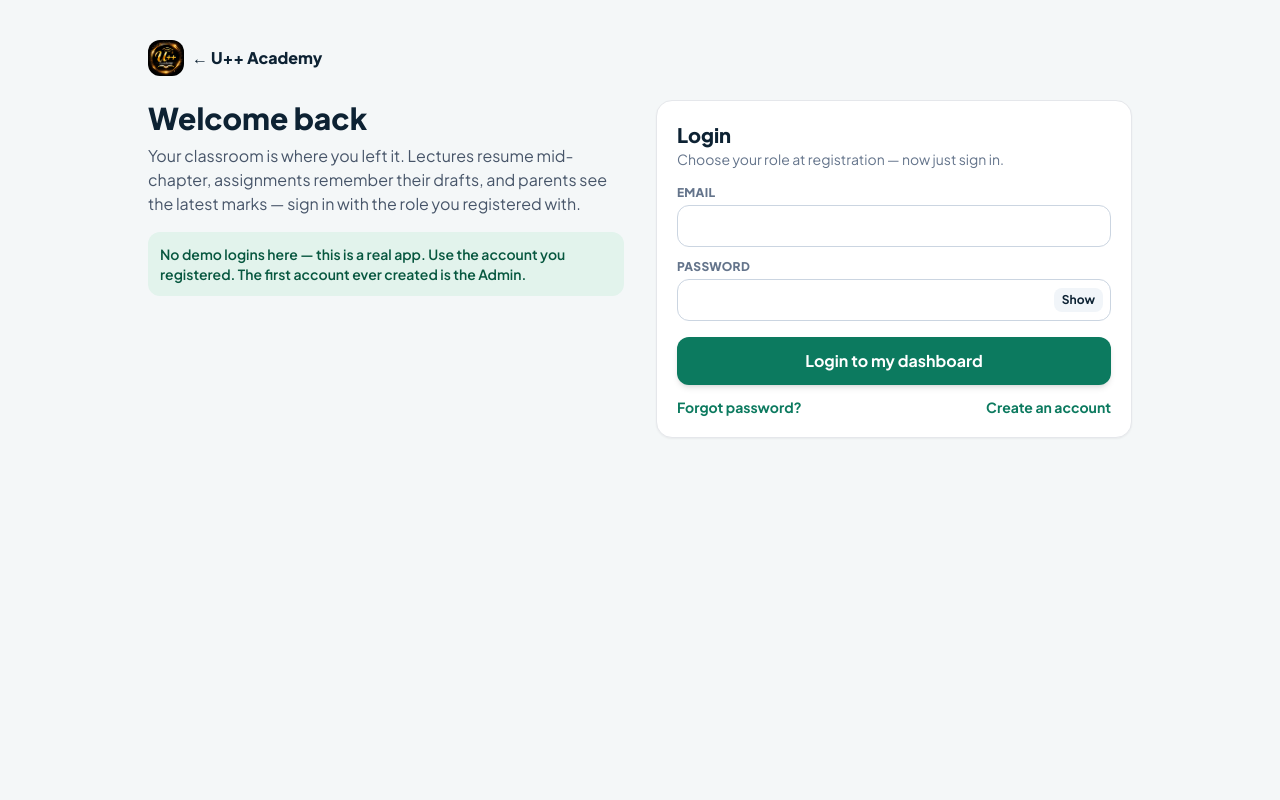
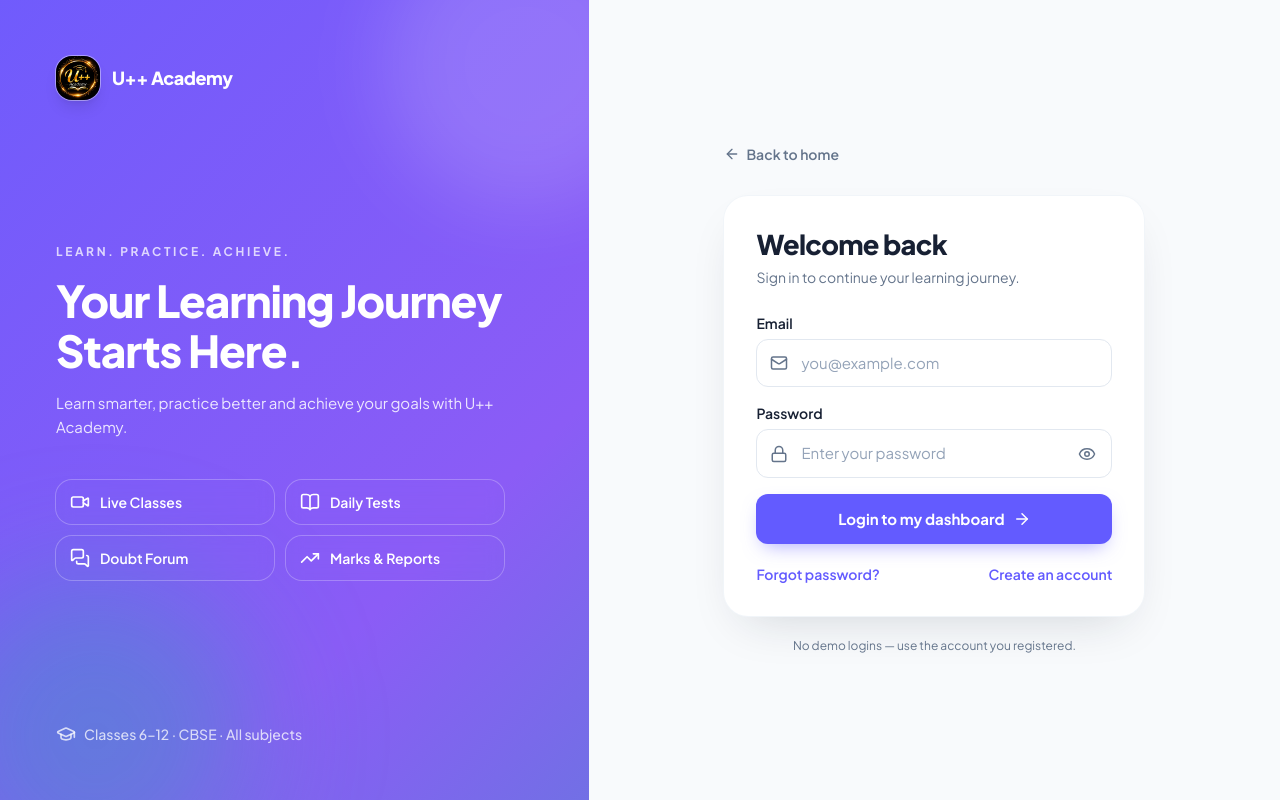
Before and after one commit to Gautam825406/u-academy, a Next.js app: page /auth/login in a window 1280 px wide. Built offline with nearby package versions, Linux system fonts and the light colour scheme; no server answers.

Commit message:
Extract u-academy codebase from zip

```diff
--- a/package.json
+++ b/package.json
@@ -1 +1 @@
-{"dependencies":{"@cashfreepayments/cashfree-js":"^1.0.7","@supabase/ssr":"^0.5.2","@supabase/supabase-js":"^2.45.0","next":"^14.2.35","react":"18.3.1","react-dom":"18.3.1"},"description":"U++ Academy — tuition & coaching app for Classes 6-12. Next.js + Supabase, free Vercel Hobby deploy.","devDependencies":{"@types/node":"^20.14.0","@types/react":"^18.3.3","@types/react-dom":"^18.3.0","autoprefixer":"^10.4.20","postcss":"^8.4.40","tailwindcss":"^3.4.10","typescript":"^5.5.4"},"name":"u-academy","private":true,"scripts":{"build":"next build","dev":"next dev","lint":"next lint","start":"next start"},"version":"1.0.0"}
+{"dependencies":{"@cashfreepayments/cashfree-js":"^1.0.7","@supabase/ssr":"^0.5.2","@supabase/supabase-js":"^2.45.0","lucide-react":"^1.70.0","next":"^14.2.35","react":"18.3.1","react-dom":"18.3.1"},"description":"U++ Academy — tuition & coaching app for Classes 6-12. Next.js + Supabase, free Vercel Hobby deploy.","devDependencies":{"@types/node":"^20.14.0","@types/react":"^18.3.3","@types/react-dom":"^18.3.0","autoprefixer":"^10.4.20","postcss":"^8.4.40","tailwindcss":"^3.4.10","typescript":"^5.5.4"},"name":"u-academy","private":true,"scripts":{"build":"next build","dev":"next dev","lint":"next lint","start":"next start"},"version":"1.0.0"}
--- /dev/null
+++ b/src/app/auth/login/login.css
@@ -0,0 +1,57 @@
+/* U++ Academy — login page only. Scoped to the login route via
+   page.tsx import; nothing here touches globals.css or other pages. */
+
+@keyframes login-fade-up {
+  from { opacity: 0; transform: translateY(14px); }
+  to { opacity: 1; transform: translateY(0); }
+}
+@keyframes login-fade-in {
+  from { opacity: 0; }
+  to { opacity: 1; }
+}
+@keyframes login-float {
+  0%, 100% { transform: translateY(0); }
+  50% { transform: translateY(-10px); }
+}
+@keyframes login-gradient {
+  0% { background-position: 0% 50%; }
+  50% { background-position: 100% 50%; }
+  100% { background-position: 0% 50%; }
+}
+
+.login-entrance { animation: login-fade-up 0.55s cubic-bezier(0.22, 1, 0.36, 1) both; }
+.login-entrance-delay { animation: login-fade-up 0.55s cubic-bezier(0.22, 1, 0.36, 1) 0.12s both; }
+.login-fade { animation: login-fade-in 0.7s ease both; }
+.login-msg { animation: login-fade-up 0.3s ease both; }
+
+.login-brand-panel {
+  background: linear-gradient(135deg, #635bff 0%, #8b5cf6 48%, #14b8a6 110%);
+  background-size: 220% 220%;
+  animation: login-gradient 16s ease-in-out infinite;
+}
+
+.login-chip { animation: login-float 5s ease-in-out infinite; }
+.login-chip-2 { animation: login-float 6s ease-in-out 0.8s infinite; }
+.login-chip-3 { animation: login-float 5.5s ease-in-out 1.6s infinite; }
+.login-chip-4 { animation: login-float 6.5s ease-in-out 0.4s infinite; }
+
+/* Inputs: smooth focus ring in the spec primary. */
+.login-input { transition: border-color 0.18s ease, box-shadow 0.18s ease, background-color 0.18s ease; }
+.login-input:focus {
+  border-color: #635bff;
+  box-shadow: 0 0 0 4px rgba(99, 91, 255, 0.14);
+  outline: none;
+}
+
+/* Button: hover lift, press shrink, disabled state. */
+.login-btn { transition: background-color 0.18s ease, transform 0.12s ease, box-shadow 0.18s ease; }
+.login-btn:hover:not(:disabled) { background-color: #5248e6; box-shadow: 0 10px 24px -8px rgba(99, 91, 255, 0.55); }
+.login-btn:active:not(:disabled) { transform: scale(0.985); }
+.login-btn:disabled { opacity: 0.75; cursor: not-allowed; }
+
+@media (prefers-reduced-motion: reduce) {
+  .login-entrance, .login-entrance-delay, .login-fade, .login-msg,
+  .login-chip, .login-chip-2, .login-chip-3, .login-chip-4,
+  .login-brand-panel { animation: none; }
+  .login-input, .login-btn { transition: none; }
+}
--- a/src/app/auth/login/page.tsx
+++ b/src/app/auth/login/page.tsx
@@ -1,7 +1,12 @@
 "use client";
 import { useState, useEffect } from "react";
 import Link from "next/link";
+import {
+  ArrowLeft, ArrowRight, BookOpen, Eye, EyeOff, GraduationCap,
+  Loader2, Lock, Mail, MessagesSquare, TrendingUp, Video,
+} from "lucide-react";
 import { createClient } from "@/lib/supabase/client";
+import "./login.css";
 
 export default function LoginPage() {
   const [email, setEmail] = useState("");
@@ -75,26 +80,133 @@ export default function LoginPage() {
   }
 
   return (
-    <div className="mx-auto max-w-5xl px-5 py-10">
-      <Link href="/" className="flex items-center gap-2 font-extrabold"><img src="/logo.jpg" alt="U++ Academy" className="h-9 w-9 rounded-xl object-cover" />← U++ Academy</Link>
-      <div className="mt-6 grid gap-8 md:grid-cols-2">
-        <div><h1 className="text-3xl font-extrabold">Welcome back</h1><p className="mt-2 text-slate-600">Your classroom is where you left it. Lectures resume mid-chapter, assignments remember their drafts, and parents see the latest marks — sign in with the role you registered with.</p>
-        <p className="mt-4 rounded-xl bg-brand-tint p-3 text-sm font-semibold text-brand-dark">No demo logins here — this is a real app. Use the account you registered. The first account ever created is the Admin.</p></div>
-        <form onSubmit={forgot ? reset : submit} className="card">
-          <h2 className="text-xl font-extrabold">{forgot ? "Reset your password" : "Login"}</h2>
-          <p className="text-sm text-slate-500">{forgot ? "Enter your registered email and we will send a reset link." : "Choose your role at registration — now just sign in."}</p>
-          <div className="mt-4 space-y-3">
-            <div><label className="label">Email</label><input required type="email" className="input" value={email} onChange={e=>setEmail(e.target.value)} /></div>
-            {!forgot && <div><label className="label">Password</label><div className="relative"><input required type={showPw?"text":"password"} className="input pr-16" value={password} onChange={e=>setPassword(e.target.value)} /><button type="button" onClick={()=>setShowPw(!showPw)} className="absolute right-2 top-1/2 -translate-y-1/2 rounded-lg bg-slate-100 px-2 py-1 text-xs font-bold">{showPw?"Hide":"Show"}</button></div></div>}
+    <div className="flex min-h-screen bg-[#F8FAFC] text-[#172033]">
+      {/* ---- Left branding panel (desktop only) ---- */}
+      <aside aria-hidden="true" className="login-brand-panel login-fade relative hidden w-[46%] shrink-0 overflow-hidden lg:flex lg:flex-col lg:justify-between lg:p-12 xl:p-14">
+        <div className="pointer-events-none absolute -right-20 -top-20 h-72 w-72 rounded-full bg-white/15 blur-2xl" />
+        <div className="pointer-events-none absolute -bottom-24 -left-16 h-80 w-80 rounded-full bg-[#14B8A6]/30 blur-3xl" />
+        <div className="relative flex items-center gap-3">
+          <img src="/logo.jpg" alt="" className="h-11 w-11 rounded-2xl object-cover shadow-lg ring-1 ring-white/40" />
+          <span className="text-lg font-extrabold tracking-tight text-white">U++ Academy</span>
+        </div>
+        <div className="relative">
+          <p className="text-xs font-bold uppercase tracking-[0.22em] text-white/75">Learn. Practice. Achieve.</p>
+          <h1 className="mt-4 max-w-md text-4xl font-extrabold leading-[1.12] tracking-tight text-white xl:text-[2.75rem]">
+            Your Learning Journey Starts Here.
+          </h1>
+          <p className="mt-4 max-w-md text-[15px] leading-relaxed text-white/85">
+            Learn smarter, practice better and achieve your goals with U++ Academy.
+          </p>
+          <div className="mt-10 grid max-w-md grid-cols-2 gap-3">
+            <div className="login-chip flex items-center gap-2.5 rounded-2xl bg-white/12 px-3.5 py-3 text-sm font-semibold text-white ring-1 ring-white/25 backdrop-blur">
+              <Video className="h-5 w-5 shrink-0" /> Live Classes
+            </div>
+            <div className="login-chip-2 flex items-center gap-2.5 rounded-2xl bg-white/12 px-3.5 py-3 text-sm font-semibold text-white ring-1 ring-white/25 backdrop-blur">
+              <BookOpen className="h-5 w-5 shrink-0" /> Daily Tests
+            </div>
+            <div className="login-chip-3 flex items-center gap-2.5 rounded-2xl bg-white/12 px-3.5 py-3 text-sm font-semibold text-white ring-1 ring-white/25 backdrop-blur">
+              <MessagesSquare className="h-5 w-5 shrink-0" /> Doubt Forum
+            </div>
+            <div className="login-chip-4 flex items-center gap-2.5 rounded-2xl bg-white/12 px-3.5 py-3 text-sm font-semibold text-white ring-1 ring-white/25 backdrop-blur">
+              <TrendingUp className="h-5 w-5 shrink-0" /> Marks &amp; Reports
+            </div>
           </div>
-          {msg && <p className="mt-3 rounded-xl bg-amber-50 p-3 text-sm font-semibold text-amber-800">{msg}</p>}
-          <button disabled={busy} className="btn-brand mt-4 w-full">{busy ? "Please wait…" : forgot ? "Send reset link" : "Login to my dashboard"}</button>
-          <div className="mt-3 flex justify-between text-sm">
-            <button type="button" onClick={()=>setForgot(!forgot)} className="font-bold text-brand">{forgot ? "Back to login" : "Forgot password?"}</button>
-            <Link href="/auth/register" className="font-bold text-brand">Create an account</Link>
+        </div>
+        <p className="relative flex items-center gap-2 text-sm font-medium text-white/75">
+          <GraduationCap className="h-5 w-5" /> Classes 6–12 · CBSE · All subjects
+        </p>
+      </aside>
+
+      {/* ---- Right form panel ---- */}
+      <main className="flex min-w-0 flex-1 flex-col px-5 py-6 sm:px-8 lg:py-0">
+        <div className="mx-auto flex w-full max-w-md flex-1 flex-col justify-center lg:max-w-[420px]">
+          <Link href="/" className="login-entrance mb-8 inline-flex w-fit items-center gap-1.5 text-sm font-semibold text-[#64748B] transition-colors hover:text-[#635BFF] focus-visible:outline-2 focus-visible:outline-offset-2 focus-visible:outline-[#635BFF]">
+            <ArrowLeft className="h-4 w-4" /> Back to home
+          </Link>
+
+          {/* Compact branding — mobile / tablet only */}
+          <div className="login-entrance mb-6 flex items-center gap-3 lg:hidden">
+            <img src="/logo.jpg" alt="U++ Academy" className="h-11 w-11 rounded-2xl object-cover shadow-md ring-1 ring-slate-200" />
+            <div>
+              <p className="text-base font-extrabold leading-tight tracking-tight">U++ Academy</p>
+              <p className="text-xs font-semibold text-[#64748B]">Learn. Practice. Achieve.</p>
+            </div>
           </div>
-        </form>
-      </div>
+
+          <div className="login-entrance-delay rounded-3xl bg-white p-6 shadow-[0_20px_50px_-20px_rgba(23,32,51,0.18)] ring-1 ring-slate-100 sm:p-8">
+            <h1 className="text-2xl font-extrabold tracking-tight sm:text-[1.7rem]">
+              {forgot ? "Reset your password" : "Welcome back"}
+            </h1>
+            <p className="mt-1.5 text-sm leading-relaxed text-[#64748B]">
+              {forgot
+                ? "Enter your registered email and we will send a reset link."
+                : "Sign in to continue your learning journey."}
+            </p>
+
+            <form onSubmit={forgot ? reset : submit} className="mt-6 space-y-4">
+              <div>
+                <label htmlFor="login-email" className="mb-1.5 block text-sm font-semibold">Email</label>
+                <div className="relative">
+                  <Mail className="pointer-events-none absolute left-3.5 top-1/2 h-[18px] w-[18px] -translate-y-1/2 text-[#64748B]" />
+                  <input
+                    id="login-email" required type="email" autoComplete="email" inputMode="email"
+                    placeholder="you@example.com" value={email} onChange={e => setEmail(e.target.value)}
+                    className="login-input w-full rounded-xl border border-slate-200 bg-white py-3 pl-11 pr-3.5 text-[15px] placeholder:text-slate-400"
+                  />
+                </div>
+              </div>
+
+              {!forgot && (
+                <div>
+                  <label htmlFor="login-password" className="mb-1.5 block text-sm font-semibold">Password</label>
+                  <div className="relative">
+                    <Lock className="pointer-events-none absolute left-3.5 top-1/2 h-[18px] w-[18px] -translate-y-1/2 text-[#64748B]" />
+                    <input
+                      id="login-password" required type={showPw ? "text" : "password"} autoComplete="current-password"
+                      placeholder="Enter your password" value={password} onChange={e => setPassword(e.target.value)}
+                      className="login-input w-full rounded-xl border border-slate-200 bg-white py-3 pl-11 pr-12 text-[15px] placeholder:text-slate-400"
+                    />
+                    <button
+                      type="button" onClick={() => setShowPw(!showPw)}
+                      aria-label={showPw ? "Hide password" : "Show password"}
+                      className="absolute right-2 top-1/2 -translate-y-1/2 rounded-lg p-2 text-[#64748B] transition-colors hover:bg-slate-100 hover:text-[#172033] focus-visible:outline-2 focus-visible:outline-[#635BFF]"
+                    >
+                      {showPw ? <EyeOff className="h-[18px] w-[18px]" /> : <Eye className="h-[18px] w-[18px]" />}
+                    </button>
+                  </div>
+                </div>
+              )}
+
+              <div aria-live="polite">
+                {msg && <p className="login-msg rounded-xl bg-amber-50 px-3.5 py-3 text-sm font-medium leading-relaxed text-amber-800 ring-1 ring-amber-100">{msg}</p>}
+              </div>
+
+              <button
+                type="submit" disabled={busy}
+                className="login-btn flex w-full items-center justify-center gap-2 rounded-xl bg-[#635BFF] py-3.5 text-[15px] font-bold text-white shadow-[0_8px_20px_-8px_rgba(99,91,255,0.6)] focus-visible:outline-2 focus-visible:outline-offset-2 focus-visible:outline-[#635BFF]"
+              >
+                {busy ? (<><Loader2 className="h-5 w-5 animate-spin" /> Please wait…</>) : forgot ? "Send reset link" : (<>Login to my dashboard <ArrowRight className="h-[18px] w-[18px]" /></>)}
+              </button>
+            </form>
+
+            <div className="mt-5 flex items-center justify-between gap-3 text-sm">
+              <button
+                type="button" onClick={() => setForgot(!forgot)}
+                className="font-semibold text-[#635BFF] transition-colors hover:text-[#5248e6] focus-visible:outline-2 focus-visible:outline-offset-2 focus-visible:outline-[#635BFF]"
+              >
+                {forgot ? "Back to login" : "Forgot password?"}
+              </button>
+              <Link href="/auth/register" className="font-semibold text-[#635BFF] transition-colors hover:text-[#5248e6] focus-visible:outline-2 focus-visible:outline-offset-2 focus-visible:outline-[#635BFF]">
+                Create an account
+              </Link>
+            </div>
+          </div>
+
+          <p className="login-fade mt-5 text-center text-xs leading-relaxed text-[#64748B]">
+            No demo logins — use the account you registered.
+          </p>
+        </div>
+      </main>
     </div>
   );
 }
```
Also changed, not shown: 2 other files (tests, documents, lock files or other folders).
